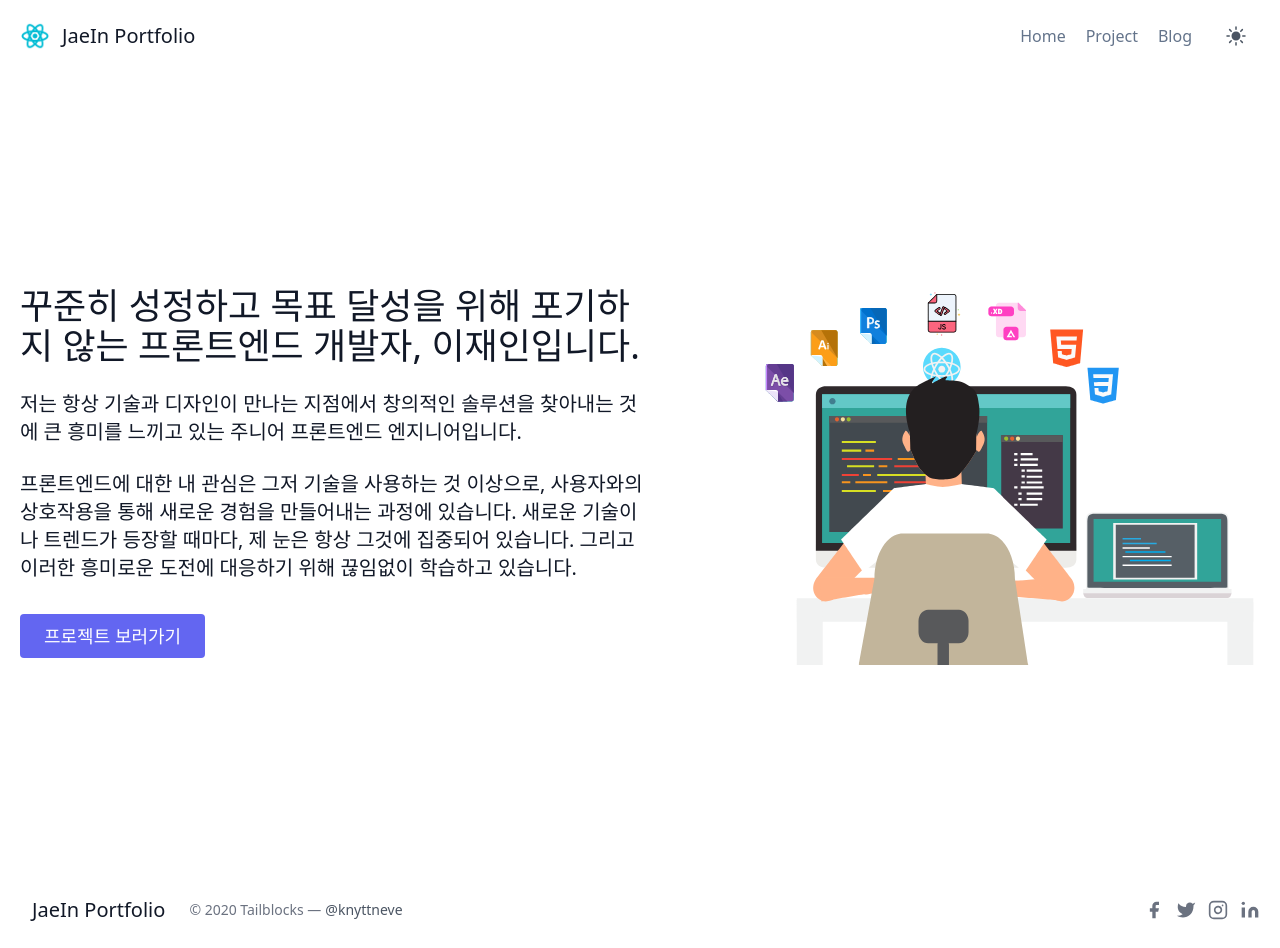
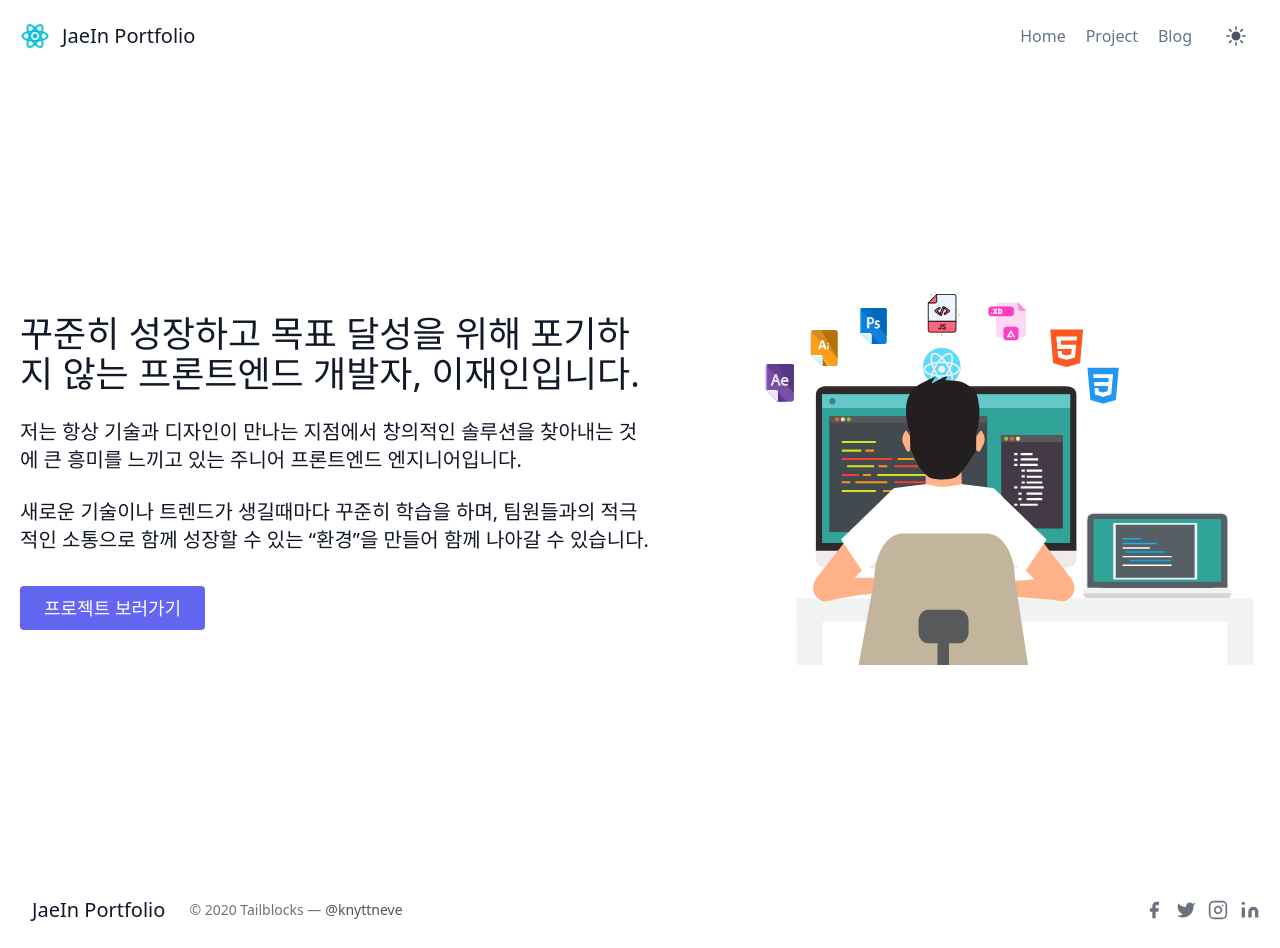
Before and after one commit to JaeIn1/NextJS_Portfolio, a Next.js app: page / in a window 1280 px wide. Built offline with nearby package versions, Linux system fonts and the light colour scheme.

Commit message:
메인화면 소개글 변경

```diff
--- a/components/home/Hero.js
+++ b/components/home/Hero.js
@@ -6,7 +6,7 @@ export default function Hero() {
     <>
       <div className="lg:flex-grow md:w-1/2 lg:pr-24 md:pr-16 flex flex-col md:items-start md:text-left mb-16 md:mb-0 items-center text-center">
         <h1 className="title-font sm:text-4xl text-3xl mb-6 font-medium text-gray-900">
-          꾸준히 성정하고 목표 달성을 위해 포기하지 않는 프론트엔드 개발자,
+          꾸준히 성장하고 목표 달성을 위해 포기하지 않는 프론트엔드 개발자,
           이재인입니다.
         </h1>
         <p className="text-xl text-gray-900">
@@ -15,11 +15,9 @@ export default function Hero() {
         </p>
         <br />
         <p className="text-xl text-gray-900 mb-8">
-          프론트엔드에 대한 내 관심은 그저 기술을 사용하는 것 이상으로,
-          사용자와의 상호작용을 통해 새로운 경험을 만들어내는 과정에 있습니다.
-          새로운 기술이나 트렌드가 등장할 때마다, 제 눈은 항상 그것에 집중되어
-          있습니다. 그리고 이러한 흥미로운 도전에 대응하기 위해 끊임없이
-          학습하고 있습니다.
+          새로운 기술이나 트렌드가 생길때마다 꾸준히 학습을 하며, 팀원들과의
+          적극적인 소통으로 함께 성장할 수 있는 “환경”을 만들어 함께 나아갈 수
+          있습니다.
         </p>
         <p className="flex justify-center">
           <Link href={"/projects"} legacyBehavior>
```
